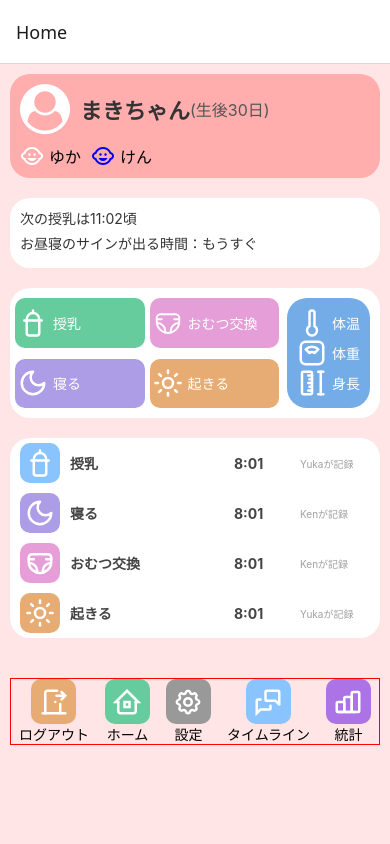
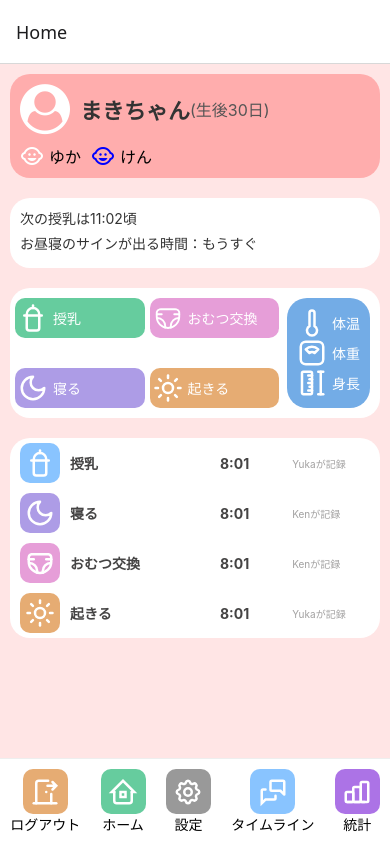
Before and after one commit to MS-hujp/baby_tracker, a React Native app: screen /Home in a window 390 px wide. Built offline with nearby package versions, Linux system fonts and the light colour scheme.

Commit message:
add side margin and scroll page

```diff
--- a/src/screens/HomeScreen.tsx
+++ b/src/screens/HomeScreen.tsx
@@ -1,6 +1,12 @@
 import { FontAwesome, MaterialIcons } from "@expo/vector-icons";
 import React from "react";
-import { Text, TouchableOpacity, View } from "react-native";
+import {
+  SafeAreaView,
+  ScrollView,
+  Text,
+  TouchableOpacity,
+  View,
+} from "react-native";
 import {
   babyBottleIcon,
   diaperIcon,
@@ -20,7 +26,15 @@ import styles from "../styles/HomeScreenStyles";
 
 const HomeScreen = () => {
   return (
-    <View style={styles.container}>
+    <SafeAreaView style={styles.container}>
+      <ScrollView
+        style={styles.scrollView}
+        contentContainerStyle={{ paddingBottom: 20 }}
+        bounces={true}
+        showsVerticalScrollIndicator={true}
+        alwaysBounceVertical={true}
+      >
+        <View style={styles.innerContainer}>
           <View style={styles.header}>
             <View style={styles.profileContainer}>
               <FontAwesome name="user-circle" size={50} color="white" />
@@ -41,7 +55,9 @@ const HomeScreen = () => {
 
           <View style={styles.infoBox}>
             <Text style={styles.infoText}>次の授乳は11:02頃</Text>
-        <Text style={styles.infoText}>お昼寝のサインが出る時間：もうすぐ</Text>
+            <Text style={styles.infoText}>
+              お昼寝のサインが出る時間：もうすぐ
+            </Text>
           </View>
 
           <View style={styles.recordSection}>
@@ -163,7 +179,10 @@ const HomeScreen = () => {
               </View>
               <View style={styles.timeLineItem}>
                 <View
-              style={[styles.timeLineItemIcon, { backgroundColor: "#ad9ce6" }]}
+                  style={[
+                    styles.timeLineItemIcon,
+                    { backgroundColor: "#ad9ce6" },
+                  ]}
                 >
                   <TablerIcon
                     xml={sleepIcon}
@@ -185,7 +204,10 @@ const HomeScreen = () => {
               </View>
               <View style={styles.timeLineItem}>
                 <View
-              style={[styles.timeLineItemIcon, { backgroundColor: "#E69ED8" }]}
+                  style={[
+                    styles.timeLineItemIcon,
+                    { backgroundColor: "#E69ED8" },
+                  ]}
                 >
                   <TablerIcon
                     xml={diaperIcon}
@@ -207,7 +229,10 @@ const HomeScreen = () => {
               </View>
               <View style={styles.timeLineItem}>
                 <View
-              style={[styles.timeLineItemIcon, { backgroundColor: "#e6ac73" }]}
+                  style={[
+                    styles.timeLineItemIcon,
+                    { backgroundColor: "#e6ac73" },
+                  ]}
                 >
                   <TablerIcon
                     xml={wakeupIcon}
@@ -229,7 +254,8 @@ const HomeScreen = () => {
               </View>
             </View>
           </View>
-
+        </View>
+      </ScrollView>
       <View style={styles.navigation}>
         <View style={styles.bottomNavwrap}>
           <View style={[styles.bottomNav, { backgroundColor: "#e6ac73" }]}>
@@ -268,7 +294,12 @@ const HomeScreen = () => {
           <Text>設定</Text>
         </View>
         <View style={styles.bottomNavwrap}>
-          <View style={[styles.bottomNav, { backgroundColor: "rgba(137, 196, 255, 1.0)" }]}>
+          <View
+            style={[
+              styles.bottomNav,
+              { backgroundColor: "rgba(137, 196, 255, 1.0)" },
+            ]}
+          >
             <TablerIcon
               xml={timelineIcon}
               width={30}
@@ -292,7 +323,7 @@ const HomeScreen = () => {
           <Text>統計</Text>
         </View>
       </View>
-    </View>
+    </SafeAreaView>
   );
 };
 
--- a/src/styles/HomeScreenStyles.ts
+++ b/src/styles/HomeScreenStyles.ts
@@ -4,7 +4,16 @@ const styles = StyleSheet.create({
   container: {
     flex: 1,
     backgroundColor: "#ffe5e5",
-    padding: 10,
+    paddingTop: 10,
+    paddingHorizontal: 10,
+    paddingBottom: 0,
+  },
+  scrollView: {
+    flex: 1,
+  },
+  innerContainer: {
+    height: "auto",
+    paddingHorizontal: 10,
   },
   header: {
     backgroundColor: "#ffadad",
@@ -15,7 +24,6 @@ const styles = StyleSheet.create({
   profileContainer: {
     flexDirection: "row",
     alignItems: "center",
-    width: "90%",
   },
   profileName: {
     fontSize: 22,
@@ -67,13 +75,13 @@ const styles = StyleSheet.create({
     display: "flex",
     flexDirection: "column",
     justifyContent: "space-between",
-    height: "100%",
+    height: "auto",
     width: "60%",
   },
   recordRow: {
     flexDirection: "row",
     justifyContent: "space-between",
-    height: "45%",
+    height: "auto",
     width: "100%",
     gap: 5,
   },
@@ -83,7 +91,6 @@ const styles = StyleSheet.create({
     alignItems: "center",
     justifyContent: "flex-start",
     borderRadius: 10,
-    height: "100%",
     width: "60%",
     paddingVertical: 5,
     paddingHorizontal: 3,
@@ -97,7 +104,7 @@ const styles = StyleSheet.create({
   recordMeasurements: {
     display: "flex",
     width: "auto",
-    height: "100%",
+    height: "auto",
     flexDirection: "column",
     justifyContent: "space-between",
     backgroundColor: "#73ace6",
@@ -143,7 +150,7 @@ const styles = StyleSheet.create({
     color: "#454444",
     fontSize: 14,
     fontWeight: "bold",
-    width: "55%",
+    width: "45%",
   },
   timestamp: {
     color: "#454444",
@@ -159,9 +166,10 @@ const styles = StyleSheet.create({
   navigation: {
     flexDirection: "row",
     justifyContent: "space-around",
-    marginTop: 20,
-    borderWidth: 1,
-    borderColor: "red",
+    backgroundColor: "#fff",
+    paddingVertical: 10,
+    borderTopWidth: 1,
+    borderTopColor: "#eee",
   },
   bottomNavwrap: {
     display: "flex",
```
Lines whose indentation alone changed are shown as unchanged.
